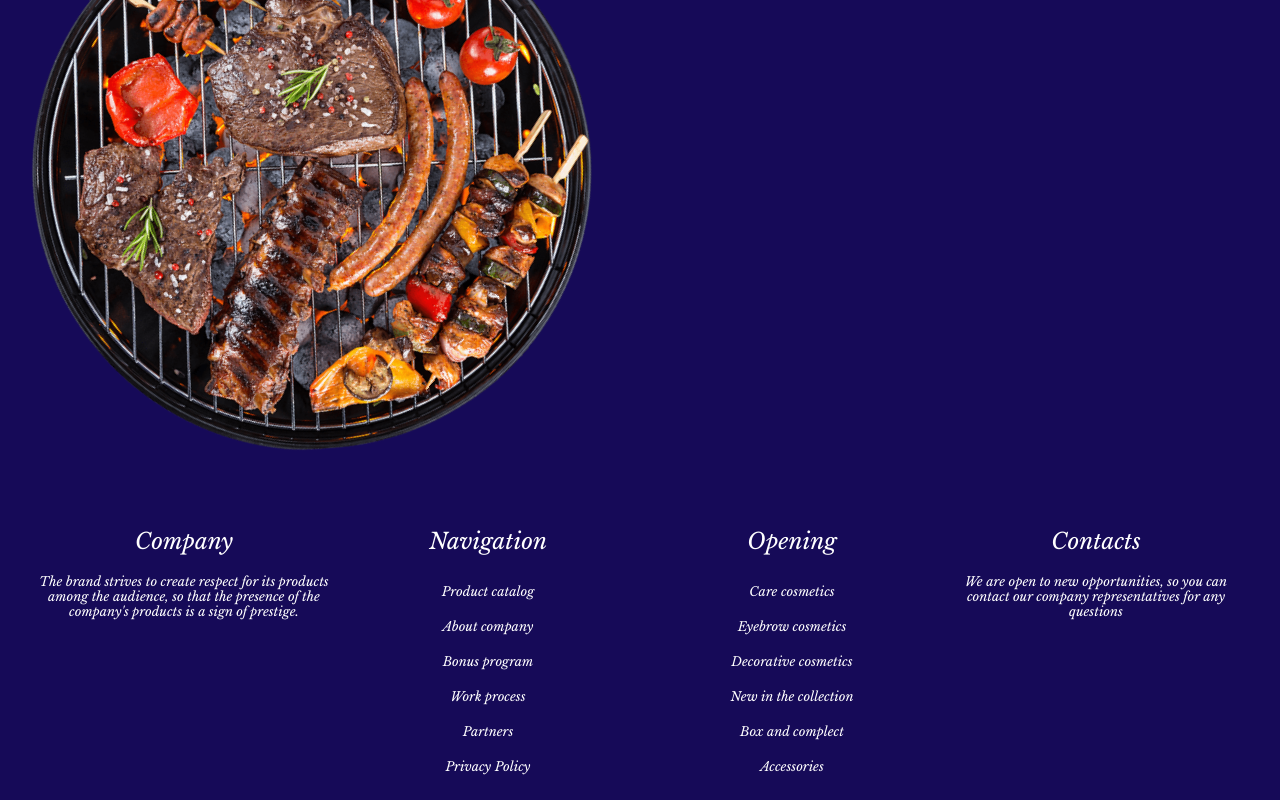
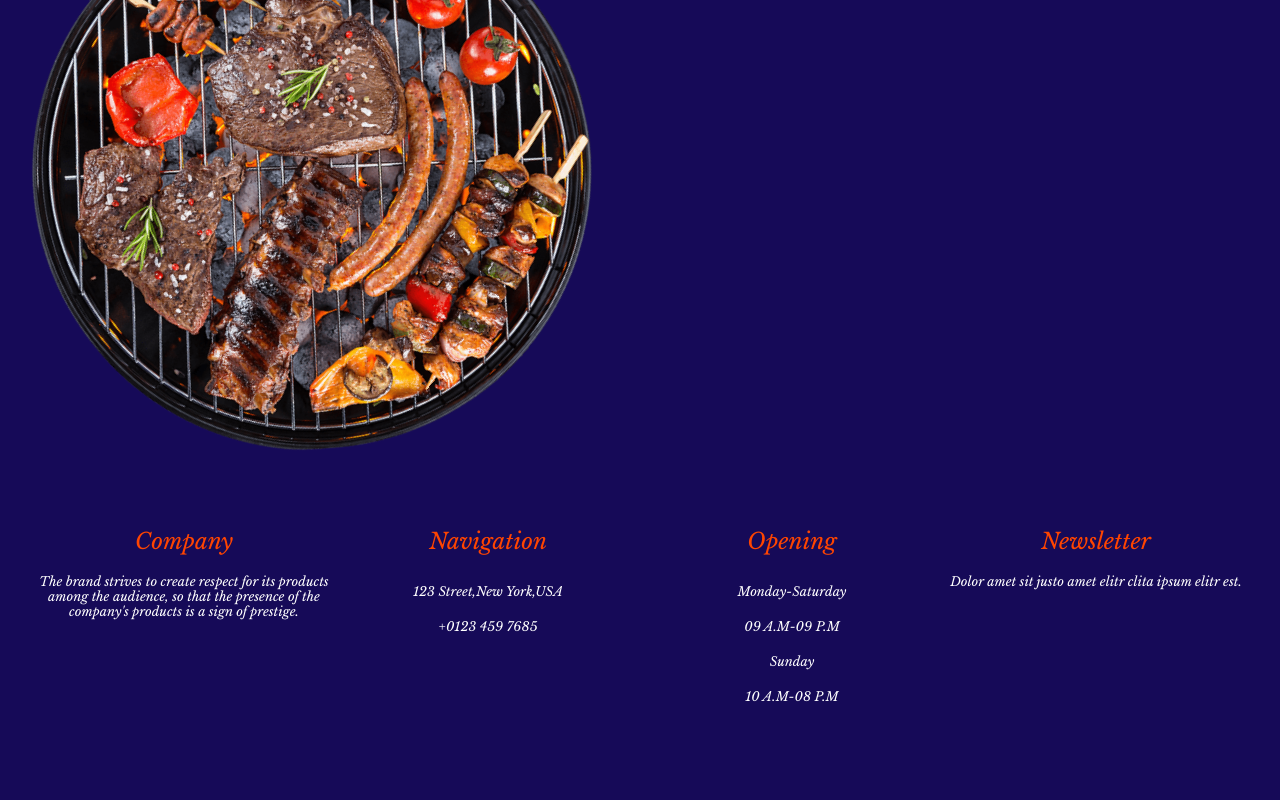
Before and after one commit to AigerimAkmatalieva/care-products-diploma-, a React (Create React App) app: page / in a window 1280 px wide. Shown: the part 466-1266 px from the top of the page. After the commit the page ends 1196 px from the top, so only its background shows below. Built offline with nearby package versions, Linux system fonts and the light colour scheme.

Commit message:
Renew components

```diff
--- a/src/components/Footer/Footer.css
+++ b/src/components/Footer/Footer.css
@@ -11,6 +11,7 @@
 .Footer h1 {
   font-size: 1.4rem;
   font-weight: 300;
+  color: orangered;
 }
 .Footer p {
   font-size: .8rem;
--- a/src/components/Footer/Footer.js
+++ b/src/components/Footer/Footer.js
@@ -1,5 +1,4 @@
 import "./Footer.css";
-
 
 function Footer(props) {
   return (
@@ -14,38 +13,27 @@ function Footer(props) {
               of prestige.
             </p>
             <div className="display">
-              <a href="/">
-              </a>
-              <a href="/">
-              </a>
+              <a href="/"></a>
+              <a href="/"></a>
             </div>
           </div>
           <div className="col-3 line-h">
             <h1>Navigation</h1>
-            <aside>Product catalog</aside>
-            <aside>About company</aside>
-            <aside>Bonus program</aside>
-            <aside>Work process</aside>
-            <aside>Partners</aside>
-            <aside>Privacy Policy</aside>
+            <aside>123 Street,New York,USA</aside>
+            <aside>+0123 459 7685</aside>
           </div>
           <div className="col-3 line-h">
             <h1>Opening</h1>
-            <aside>Care cosmetics</aside>
-            <aside>Eyebrow cosmetics</aside>
-            <aside>Decorative cosmetics</aside>
-            <aside>New in the collection</aside>
-            <aside>Box and complect</aside>
-            <aside>Accessories</aside>
+            <aside>Monday-Saturday</aside>
+            <aside>09 A.M-09 P.M</aside>
+            <aside>Sunday</aside>
+            <aside>10 A.M-08 P.M</aside>
           </div>
           <div className="col-3">
-            <h1 className="line-h">Contacts</h1>
-            <p>
-              We are open to new opportunities, so you can contact our company
-              representatives for any questions
-            </p>
+            <h1 className="line-h"> Newsletter</h1>
+            <p>Dolor amet sit justo amet elitr clita ipsum elitr est.</p>
             <a href="/">
-            <i class="fab fa-twitter"></i>
+              <i class="fab fa-twitter"></i>
             </a>
           </div>
         </div>
```
